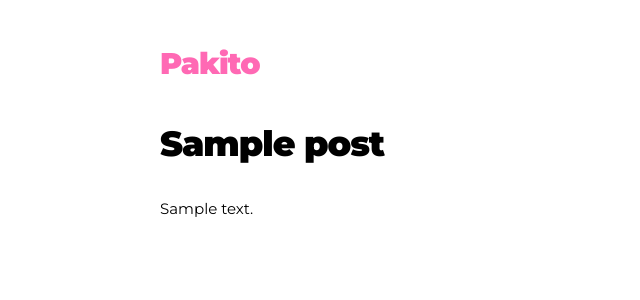
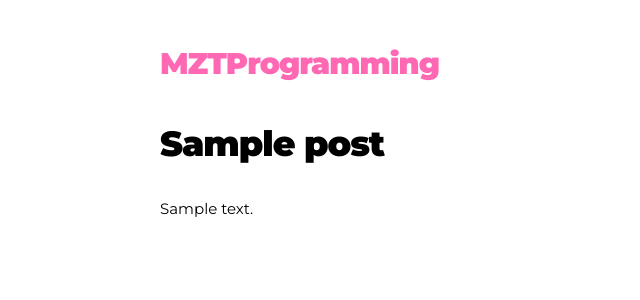
Before and after one commit to fcrios145/Fransonal, a Django app: a page that uses blog/templates/article_detail.html in a window 1280 px wide. Shown: the top 300 px of the page, without its empty margins (0-640 px from the left). Run offline with Django 3.2, Linux system fonts and the light colour scheme; tables that the repository leaves empty hold one stand-in row (values such as "Sample post").

Commit message:
change name of the page and title

```diff
--- a/blog/templates/article_detail.html
+++ b/blog/templates/article_detail.html
@@ -3,7 +3,7 @@
 {% block header %}
     <header>
         <h2>
-            <a href="/">Pakito</a>
+            <a href="/">MZTProgramming</a>
         </h2>
     </header>
 {% endblock %}
--- a/blog/views.py
+++ b/blog/views.py
@@ -5,7 +5,7 @@ from blog.models import Post
 # Create your views here.
 def home(request):
     posts = Post.objects.all()
-    return render(request, 'index.html', {'posts': posts, 'title': 'Pakito'})
+    return render(request, 'index.html', {'posts': posts, 'title': 'MZTProgramming'})
 
 
 def article(request, slug):
```
